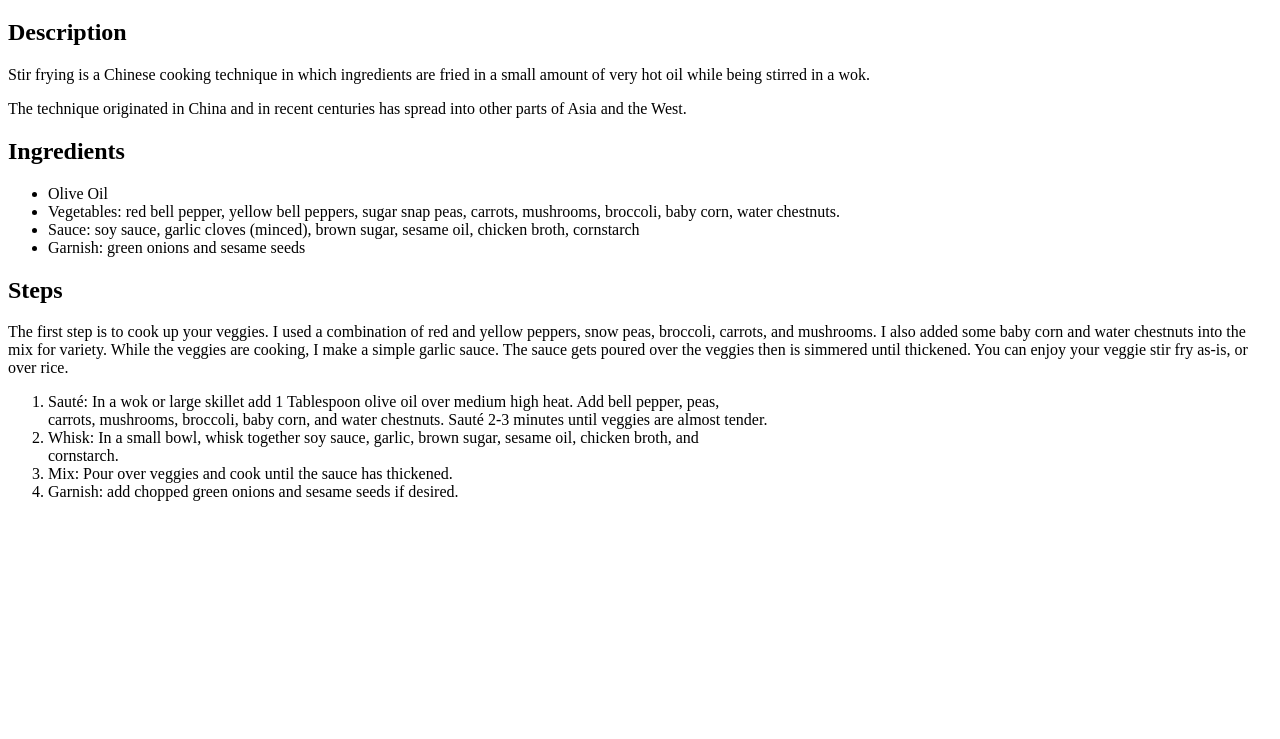
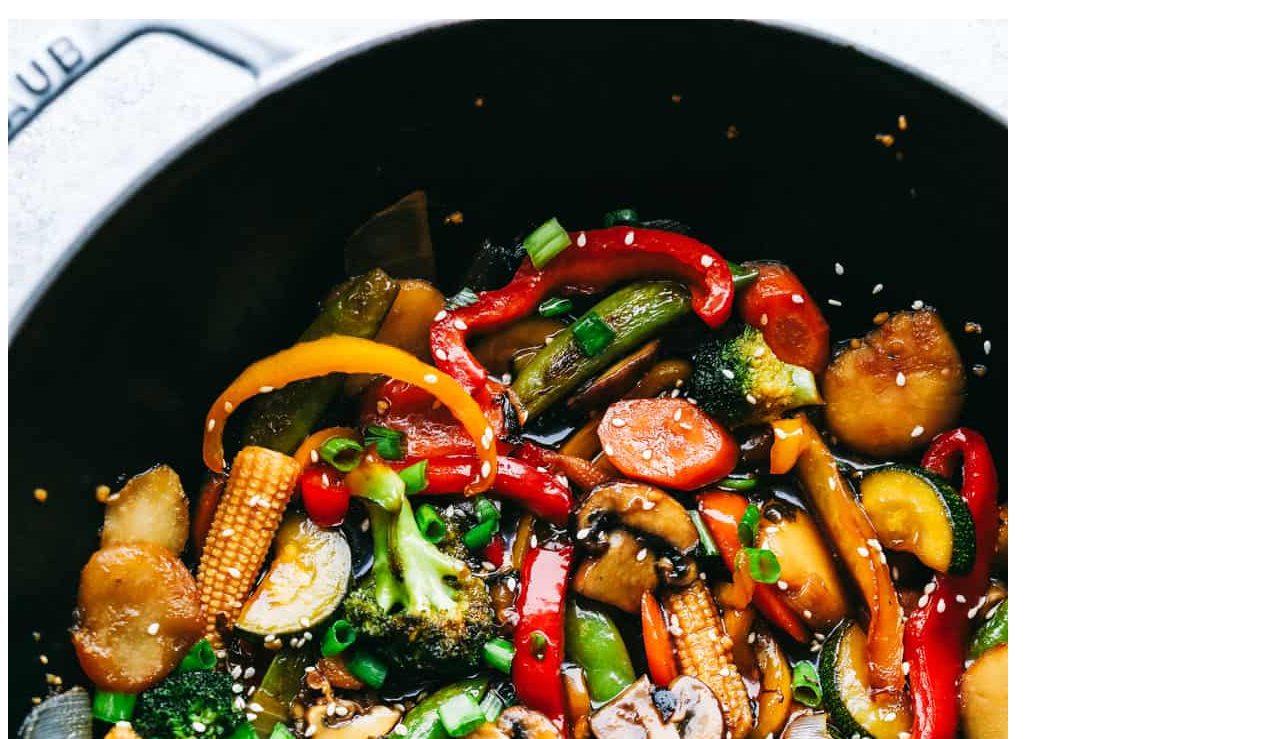
Before and after one commit to nylvenic/odin-recipes, a plain HTML site: page recipes/stirfry.html in a window 1280 px wide. Shown: the part 61-800 px from the top of the page. Drawn offline with Linux system fonts and the light colour scheme.

Commit message:
Added header image to the stirfry.html page

```diff
--- a/recipes/stirfry.html
+++ b/recipes/stirfry.html
@@ -6,6 +6,7 @@
     </head>
     <body>
         <h1>Stirfry</h1>
+        <img src="../images/stirfry.jpg">
         <h2>Description</h2>
             <p>Stir frying is a Chinese cooking technique in which ingredients are fried in a small amount of very hot oil while being stirred in a wok.</p>
             <p>The technique originated in China and in recent centuries has spread into other parts of Asia and the West.</p>
```
